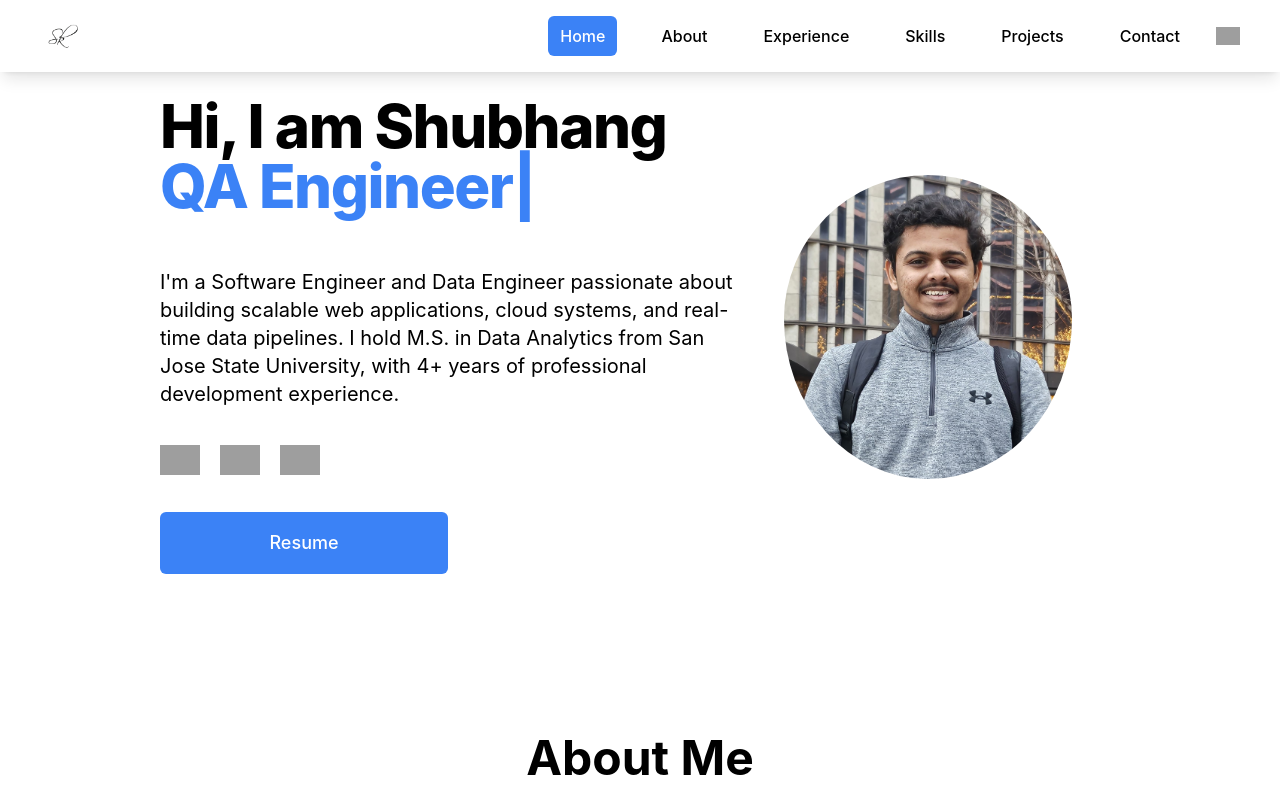
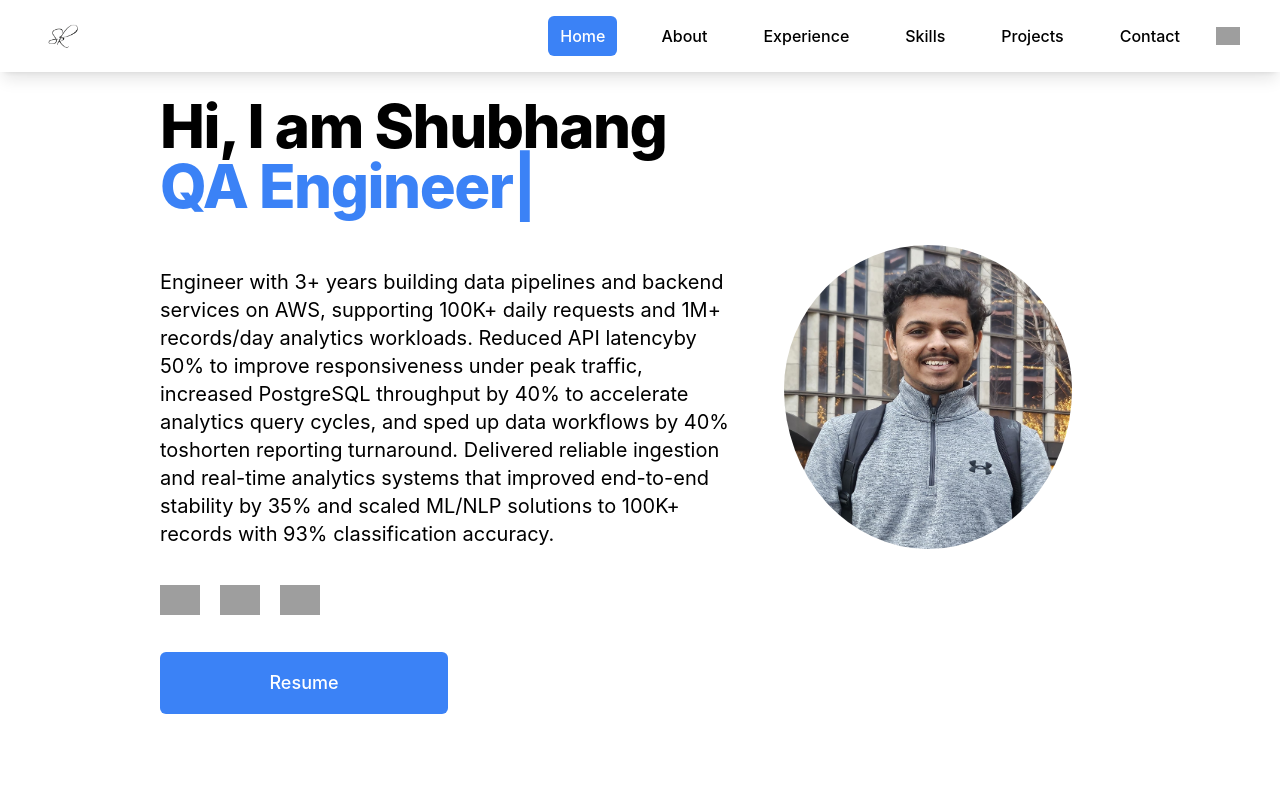
Before and after one commit to ShubhangKalkar/ShubhangKalkar.github.io, a React (Create React App) app: page / in a window 1280 px wide. Shown: the top 800 px of the page. Built offline with nearby package versions, Linux system fonts and the light colour scheme; grey boxes are pictures that could not be loaded.

Commit message:
updating summary

```diff
--- a/src/views/Home.jsx
+++ b/src/views/Home.jsx
@@ -48,7 +48,7 @@ const Home = () => {
                   : "mt-3 text-base text-black sm:mt-5 sm:text-lg sm:max-w-xl sm:mx-auto md:mt-5 md:text-xl lg:mx-0"
               }
             >
-              I'm a Software Engineer and Data Engineer passionate about building scalable web applications, cloud systems, and real-time data pipelines. I hold M.S. in Data Analytics from San Jose State University, with 4+ years of professional development experience.           </p>
+              Engineer with 3+ years building data pipelines and backend services on AWS, supporting 100K+ daily requests and 1M+ records/day analytics workloads. Reduced API latencyby 50% to improve responsiveness under peak traffic, increased PostgreSQL throughput by 40% to accelerate analytics query cycles, and sped up data workflows by 40% toshorten reporting turnaround. Delivered reliable ingestion and real-time analytics systems that improved end-to-end stability by 35% and scaled ML/NLP solutions to 100K+ records with 93% classification accuracy.        </p>
             <div className="flex md:justify-start ">
               {contactLinks.map((el) => (
                 <a
```
